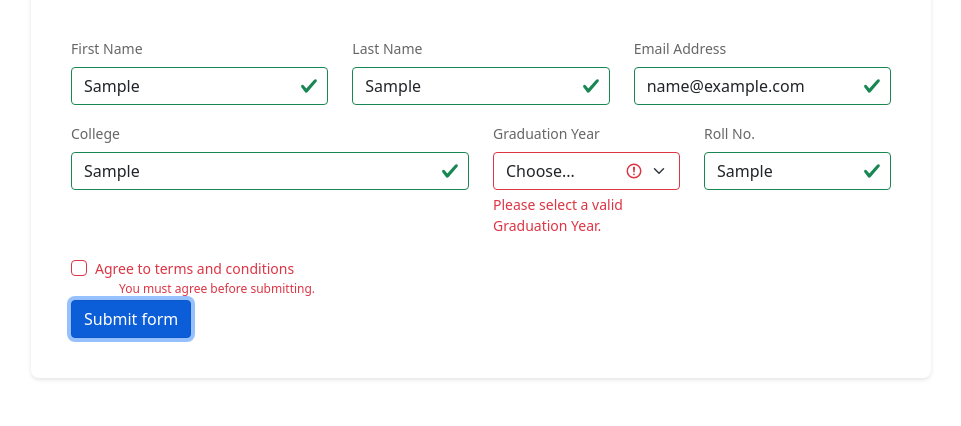
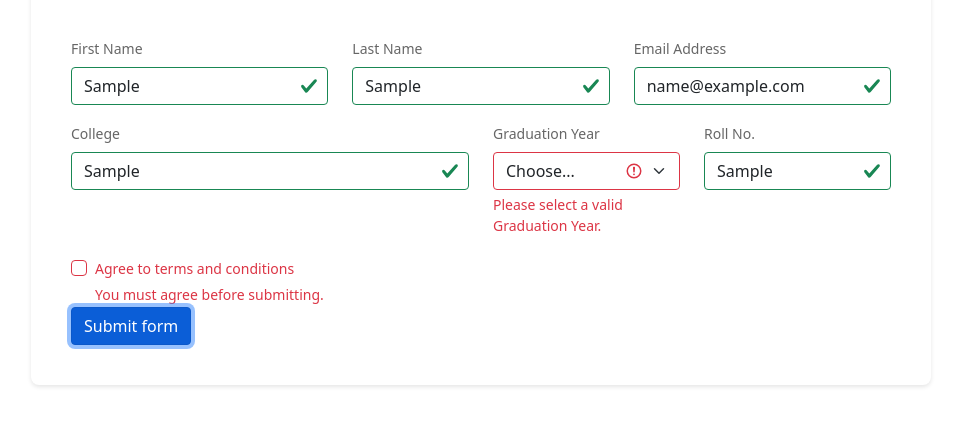
Before and after one commit to acciojob/bootstrap-form-easy-iABM3568, a website: page main.html in a window 1280 px wide. Both pictures are taken after typing "Sample", "Sample", "name@example.com", "Sample", "Sample" into the empty fields and a click on the button "Submit form". Shown: the part 122-548 px from the top of the page, without its empty margins (159-1120 px from the left). Drawn offline with nearby package versions, Linux system fonts and the light colour scheme.

Commit message:
created a submission

```diff
--- a/main.html
+++ b/main.html
@@ -70,7 +70,7 @@
                 <label class="form-check-label" for="conditions-checkbox">
                     Agree to terms and conditions
                 </label>
-                <div class="checkbox-error">You must agree before submitting.</div>
+                <div class="invalid-feedback">You must agree before submitting.</div>
             </div>
 
             <!-- Submit Button -->
--- a/script.js
+++ b/script.js
@@ -1,5 +1,4 @@
-//your code here
-// Get the form element
+  // Get the form element
         const form = document.getElementById('internshipForm');
 
         // Add submit event listener
@@ -24,11 +23,10 @@
 
                 // Handle checkbox validation
                 const checkbox = document.getElementById('conditions-checkbox');
-                const checkboxContainer = checkbox.closest('.form-check');
                 if (!checkbox.checked) {
-                    checkboxContainer.classList.add('is-invalid');
+                    checkbox.classList.add('is-invalid');
                 } else {
-                    checkboxContainer.classList.remove('is-invalid');
+                    checkbox.classList.remove('is-invalid');
                 }
             } else {
                 // Form is valid, you can submit it here
@@ -55,12 +53,11 @@
         // Handle checkbox real-time validation
         const checkbox = document.getElementById('conditions-checkbox');
         checkbox.addEventListener('change', function() {
-            const checkboxContainer = this.closest('.form-check');
             if (form.classList.contains('was-validated')) {
                 if (this.checked) {
-                    checkboxContainer.classList.remove('is-invalid');
+                    this.classList.remove('is-invalid');
                 } else {
-                    checkboxContainer.classList.add('is-invalid');
+                    this.classList.add('is-invalid');
                 }
             }
         });
--- a/styles.css
+++ b/styles.css
@@ -1,6 +1,4 @@
-
-/* Your CSS Code here. */
-body {
+ body {
             background-color: #f5f5f5;
             font-family: Arial, sans-serif;
             padding: 40px 20px;
@@ -62,7 +60,8 @@ body {
         }
 
         .form-control.is-invalid ~ .invalid-feedback,
-        .form-select.is-invalid ~ .invalid-feedback {
+        .form-select.is-invalid ~ .invalid-feedback,
+        .form-check-input.is-invalid ~ .invalid-feedback {
             display: block;
         }
 
@@ -80,17 +79,6 @@ body {
             font-size: 14px;
         }
 
-        .checkbox-error {
-            display: none;
-            color: #dc3545;
-            font-size: 12px;
-            margin-left: 24px;
-        }
-
-        .form-check.is-invalid .checkbox-error {
-            display: block;
-        }
-
         .btn-primary {
             background-color: #0d6efd;
             border: none;
```
